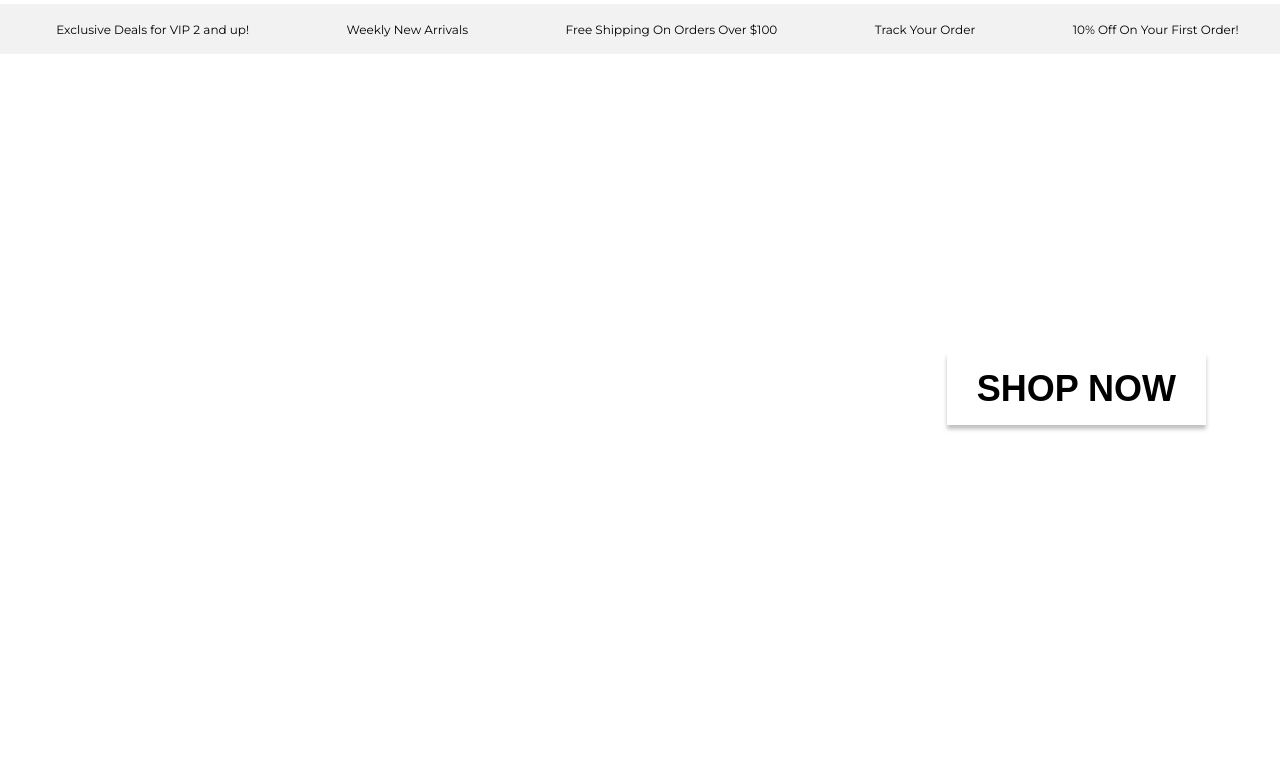
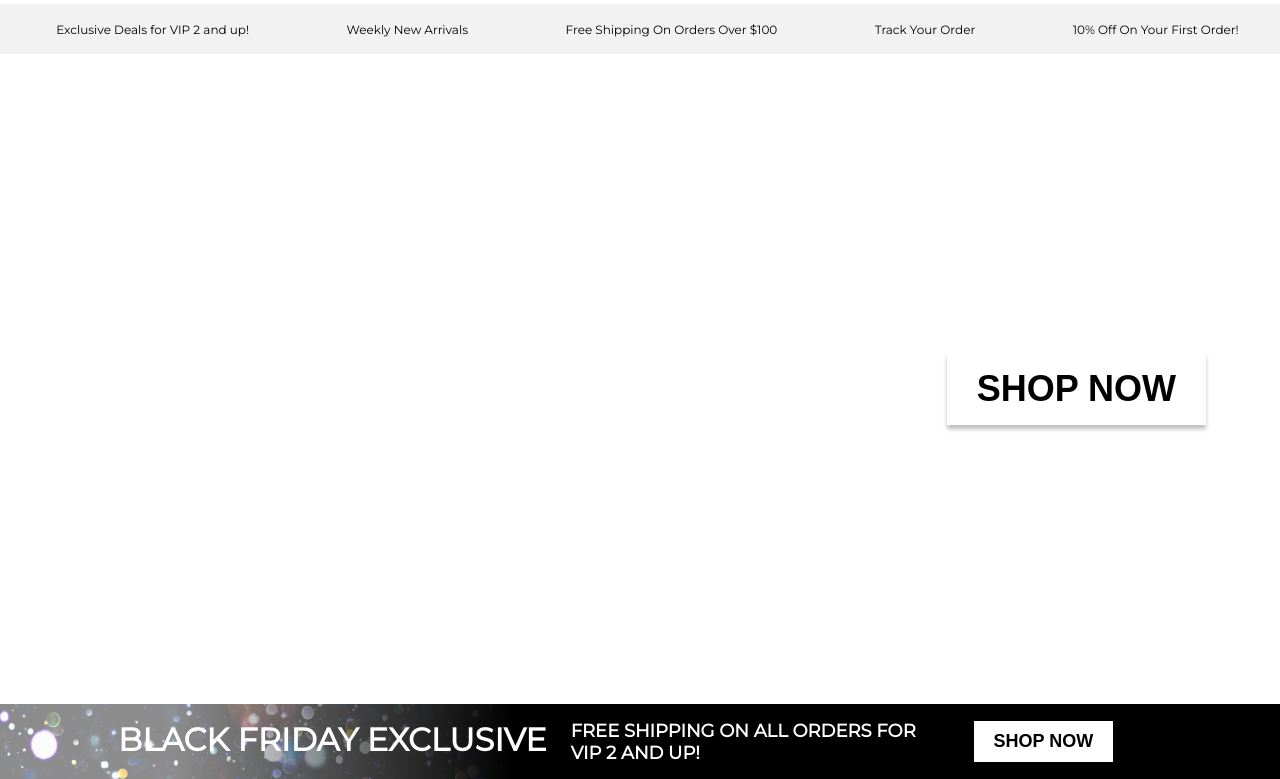
Before and after one commit to ryanesper/threaded-shop, a website: page public/index.html in a window 1280 px wide. Shown: the part 66-845 px from the top of the page. Before the commit the page ends 800 px from the top, so only its background shows below. Drawn offline with Linux system fonts and the light colour scheme.

Commit message:
Add vip exclusive section and its styling

```diff
--- a/public/assets/styles/scss/app.scss
+++ b/public/assets/styles/scss/app.scss
@@ -144,4 +144,48 @@ main {
       }
     }
   }
+
+  .vip-exclusive {
+    min-height: 75px;
+    background: linear-gradient(90deg, rgba(0, 0, 0, 0.00) 13.54%, #000 40.10%, #000 100%), url("../images/vip-exclusive-bg.jpg"), lightgray 50% / cover no-repeat;
+    text-transform: uppercase;
+    display: flex;
+    align-items: center;
+
+    div {
+      display: flex;
+      width: 100%;
+      padding: 0px 118px;
+
+      h3, p {
+        color: #FFF;
+      }
+
+      h3 {
+        font-size: 32px;
+        font-style: normal;
+        font-weight: 800;
+        line-height: normal;
+        text-transform: uppercase;
+        margin-right: 24px;
+      }
+
+      p {
+        width: 354px;
+        color: #FFF;
+        font-size: 18px;
+        font-weight: 600;
+      }
+
+      button {
+        border: none;
+        padding: 10px 20px;
+        background: #FFF;
+        font-size: 18px;
+        font-weight: 600;
+        text-transform: uppercase;
+        margin: auto;
+      }
+    }
+  }
 }
--- a/public/index.html
+++ b/public/index.html
@@ -55,6 +55,14 @@
       </div>
       <button class="next"><img src="./assets/images/ant-design_right-outlined.png" alt=""></button>
     </section>
+
+    <section class="vip-exclusive">
+      <div>
+        <h3>black friday exclusive</h3>
+        <p>free shipping on all orders for VIP 2 and up!</p>
+        <button>shop now</button>
+      </div>
+    </section>
   </main>
 
   <script src="assets/scripts/app.js"></script>
```
Also changed, not shown: public/assets/images/vip-exclusive-bg.jpg (added), public/assets/styles/app.css.
